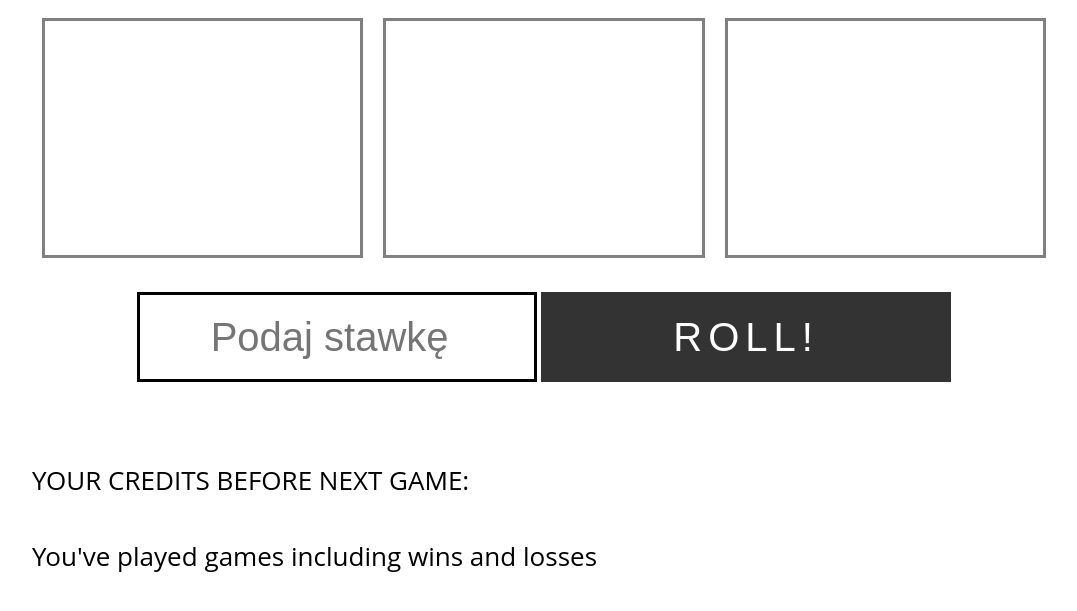
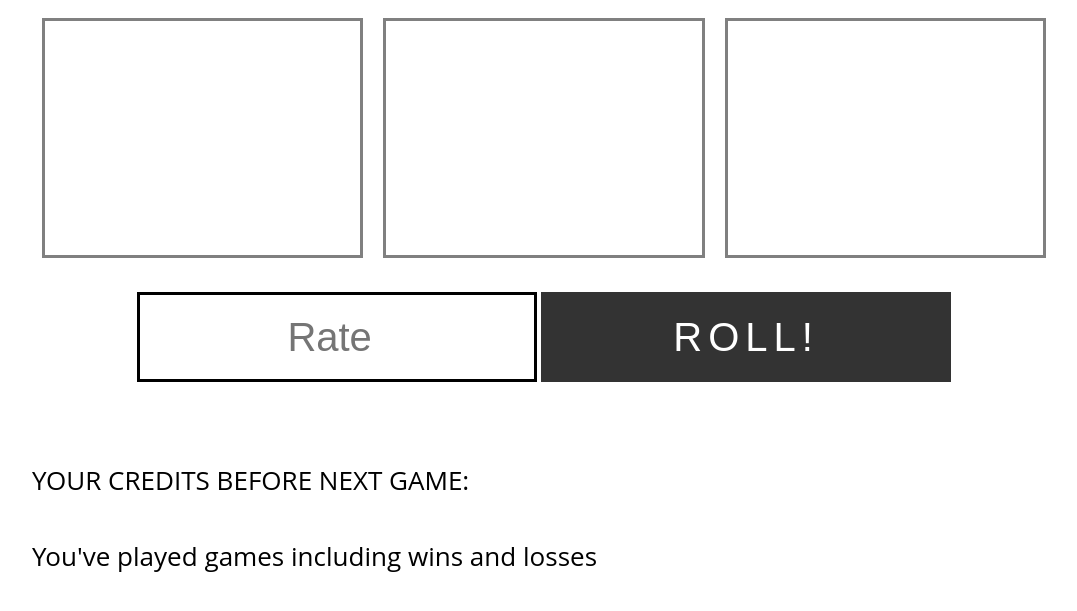
Before and after one commit to Rafal-Gryczka/one-armed_bandit_JS, a plain HTML site: page index.html in a window 1280 px wide. Shown: the part 105-716 px from the top of the page, without its empty margins (96-1173 px from the left). Drawn offline with Linux system fonts and the light colour scheme.

Commit message:
change placeholder value

```diff
--- a/index.html
+++ b/index.html
@@ -20,7 +20,7 @@
     </section>
 
     <section class="play">
-      <input type="number" placeholder="Podaj stawkę" id="bid" />
+      <input type="number" placeholder="Rate" id="bid" />
       <button id="start">Roll!</button>
     </section>
 
```
